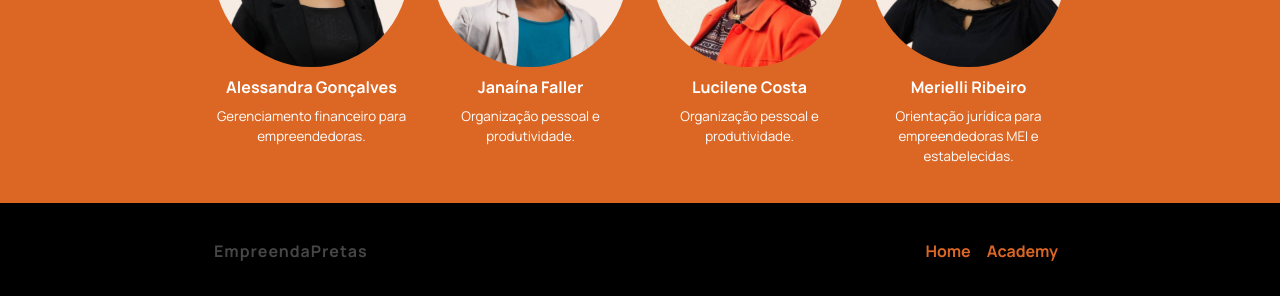
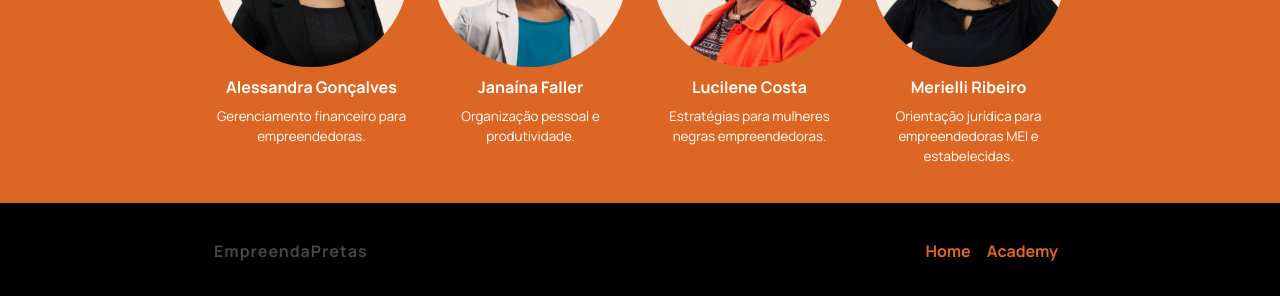
Before and after one commit to empreendapretas/empreendapretas.github.io, a Jekyll site: the page built from index.html, in a window 1280 px wide. Shown: the part 1464-1760 px from the top of the page. Built offline with Jekyll 4.4.1, drawn with Linux system fonts in a browser that asks for light colours; the list of posts is cut into pages by our own code.

Commit message:
corrigido o headline da Lucilene

```diff
--- a/_data/team.yml
+++ b/_data/team.yml
@@ -11,7 +11,7 @@
     alt: Janaína
 
 - name: Lucilene Costa
-  headline: Organização pessoal e produtividade.
+  headline: Estratégias para mulheres negras empreendedoras.
   img:
     src: /assets/img/team/lucilene.jpg
     alt: Lucilene
```
